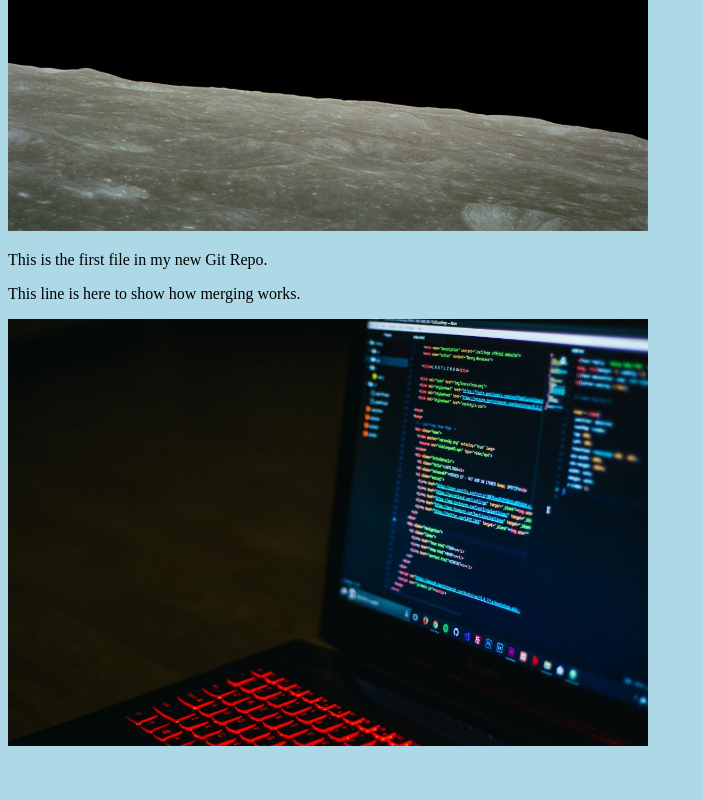
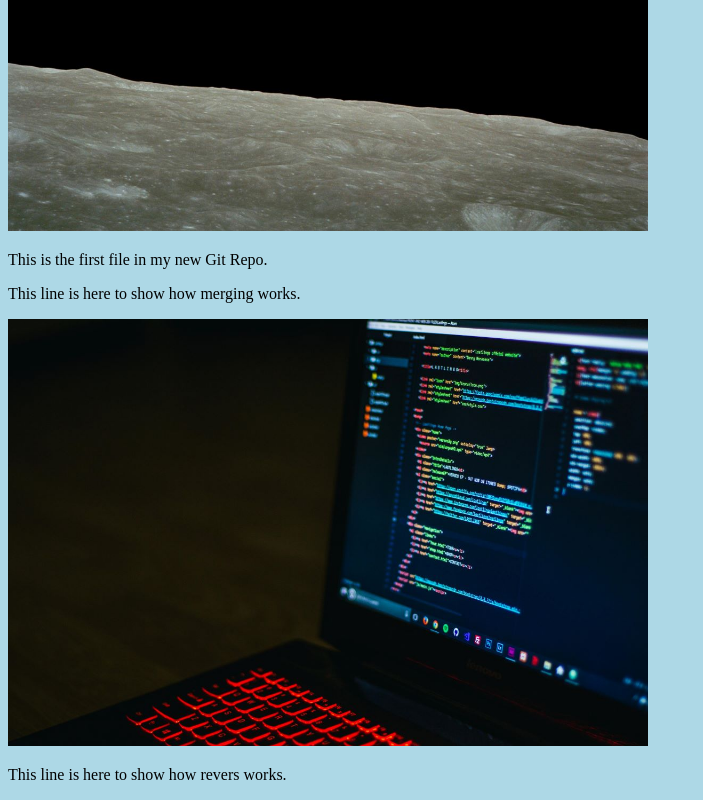
Before and after one commit to marcemarto/hello-world, a plain HTML site: page index.html in a window 1280 px wide. Shown: the part 489-1289 px from the top of the page, without its empty margins (0-703 px from the left). Before the commit the page ends 1247 px from the top, so only its background shows below. Drawn offline with Linux system fonts and the light colour scheme.

Commit message:
Just a regular update, definitely no accidents here...

```diff
--- a/index.html
+++ b/index.html
@@ -13,6 +13,6 @@
   <p>This is the first file in my new Git Repo.</p>
   <p>This line is here to show how merging works.</p>
   <div><img src="img_hello_git.jpg" alt="Hello Git" style="width:100%;max-width:640px"></div>
-
+  <p>This line is here to show how revers works.</p>
 </body>
 </html>
```
